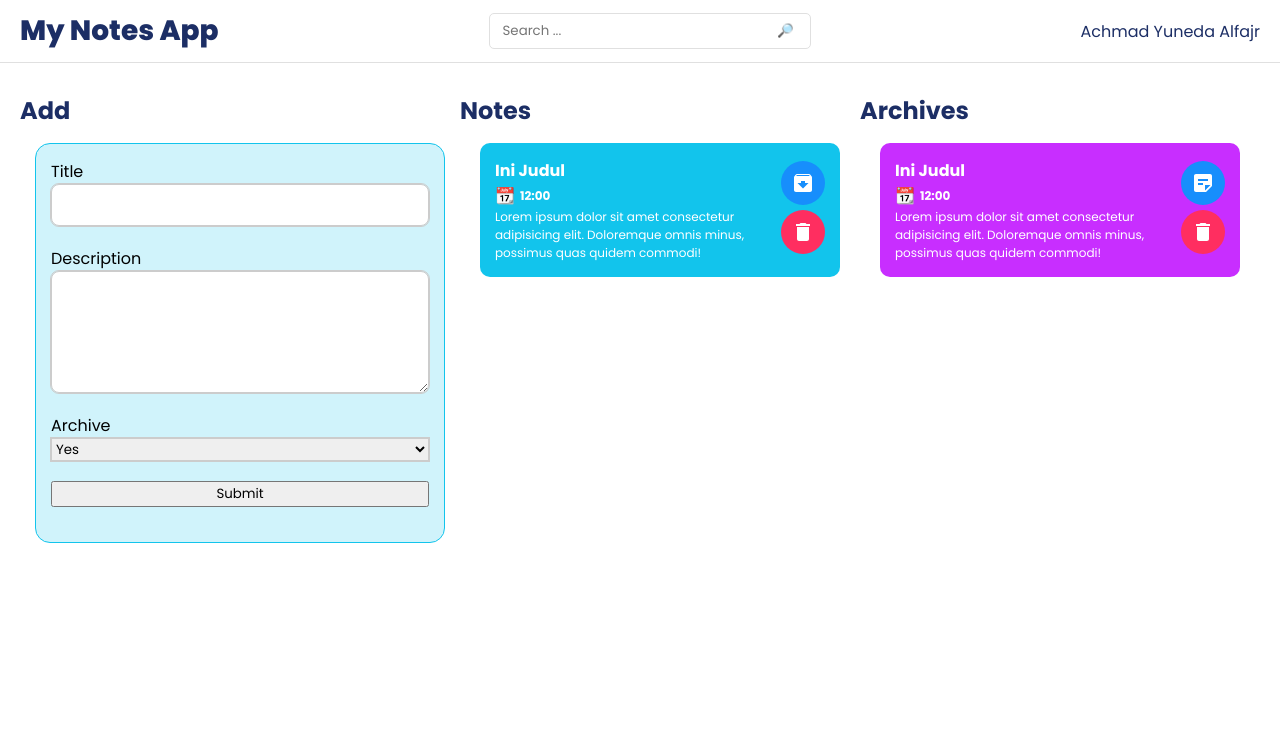
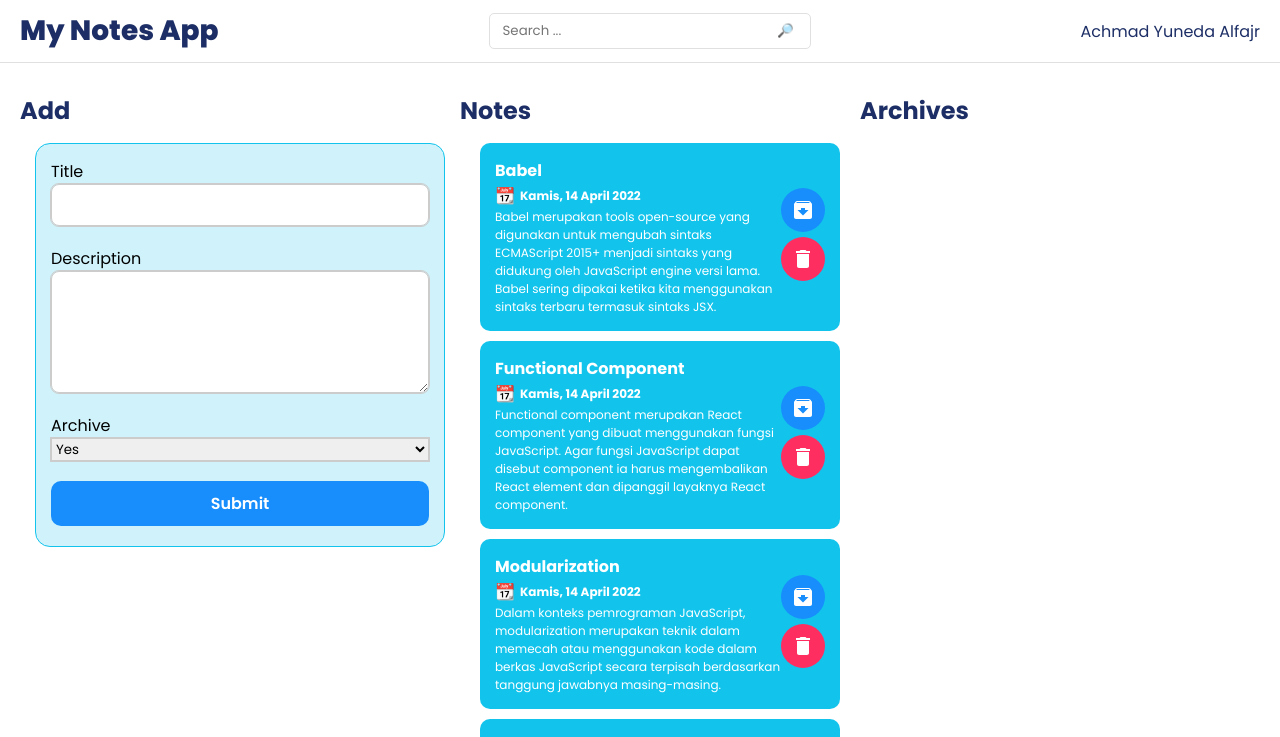
Before and after one commit to yuneda/React-JS-Notes-Website, a React (Create React App) app: page / in a window 1280 px wide. Shown: the top 737 px of the page. Built offline with nearby package versions, Linux system fonts and the light colour scheme; the HTML template or start-up script is replaced by a standard one.

Commit message:
[Add] showing data

```diff
--- a/src/components/AddForm.jsx
+++ b/src/components/AddForm.jsx
@@ -4,6 +4,7 @@
 margin: 15px;
 border: 1px solid #12c4ec;
 padding: 15px;
+padding-bottom: 0;
 border-radius: 15px;
 background: #d0f3fb;
 `
@@ -45,6 +46,20 @@
 const Option = styled.option``
 const Button = styled.button`
 width: 100%;
+border: none;
+cursor: pointer;
+color : #fff;
+background: #178efc;
+padding: 10px;
+border-radius: 10px;
+font-size: 1rem;
+font-weight: 600;
+transition: all 0.3s ease-in-out;
+&:hover {
+  background: #fff;
+  color: #178efc;
+  border: 1px solid #178efc;
+}
 `
 
 const AddForm = () => {
--- a/src/components/CardContainer.jsx
+++ b/src/components/CardContainer.jsx
@@ -2,6 +2,7 @@
 import ArchiveIcon from '@mui/icons-material/Archive';
 import DeleteIcon from '@mui/icons-material/Delete';
 import StickyNote2Icon from '@mui/icons-material/StickyNote2';
+import { showFormattedDate } from "../helper";
 const Container = styled.div`
 margin-top: 7px;
 padding: 8px 20px;
@@ -70,15 +71,18 @@
 const CardContainer = (props) => {
   return (
     <Container>
+      {props.data.map((item) => {
+        if (props.archived === item.archived) {
+          return (
             <Card type={props.type}>
               <ContentCard>
-          <Title>Ini Judul</Title>
+                <Title>{item.title}</Title>
                 <Time>
                   <TimeLogo>📆</TimeLogo>
-            <TimeContent>12:00</TimeContent>
+                  <TimeContent>{showFormattedDate(item.createdAt)}</TimeContent>
                 </Time>
                 <Description>
-            Lorem ipsum dolor sit amet consectetur adipisicing elit. Doloremque omnis minus, possimus quas quidem commodi!
+                  {item.body}
                 </Description>
               </ContentCard>
               <ActionButton>
@@ -90,6 +94,11 @@
                 <Button action="delete"><DeleteIcon /></Button>
               </ActionButton>
             </Card>
+          )
+        }
+        return null;
+      })}
+
     </Container>
   )
 }
--- a/src/components/Content.jsx
+++ b/src/components/Content.jsx
@@ -1,6 +1,7 @@
 import styled from "styled-components"
 import AddForm from "./AddForm"
 import CardContainer from "./CardContainer"
+import { getInitialData } from "../helper"
 
 const Container = styled.div`
 padding: 10px 20px;
@@ -35,11 +36,11 @@
       </AddSection>
       <NotesSection>
         <Title>Notes</Title>
-        <CardContainer type="notes" />
+        <CardContainer type="notes" data={getInitialData()} archived={false} />
       </NotesSection>
       <ArchiveSection>
         <Title>Archives</Title>
-        <CardContainer type="archives" />
+        <CardContainer type="archives" data={getInitialData()} archived={true} />
       </ArchiveSection>
     </Container>
   )
--- /dev/null
+++ b/src/helper/index.js
@@ -0,0 +1,56 @@
+const getInitialData = () => ([
+  {
+    id: 1,
+    title: "Babel",
+    body: "Babel merupakan tools open-source yang digunakan untuk mengubah sintaks ECMAScript 2015+ menjadi sintaks yang didukung oleh JavaScript engine versi lama. Babel sering dipakai ketika kita menggunakan sintaks terbaru termasuk sintaks JSX.",
+    createdAt: '2022-04-14T04:27:34.572Z',
+    archived: false,
+  },
+  {
+    id: 2,
+    title: "Functional Component",
+    body: "Functional component merupakan React component yang dibuat menggunakan fungsi JavaScript. Agar fungsi JavaScript dapat disebut component ia harus mengembalikan React element dan dipanggil layaknya React component.",
+    createdAt: '2022-04-14T04:27:34.572Z',
+    archived: false,
+  },
+  {
+    id: 3,
+    title: "Modularization",
+    body: "Dalam konteks pemrograman JavaScript, modularization merupakan teknik dalam memecah atau menggunakan kode dalam berkas JavaScript secara terpisah berdasarkan tanggung jawabnya masing-masing.",
+    createdAt: '2022-04-14T04:27:34.572Z',
+    archived: false,
+  },
+  {
+    id: 4,
+    title: "Lifecycle",
+    body: "Dalam konteks React component, lifecycle merupakan kumpulan method yang menjadi siklus hidup mulai dari component dibuat (constructor), dicetak (render), pasca-cetak (componentDidMount), dan sebagainya. ",
+    createdAt: '2022-04-14T04:27:34.572Z',
+    archived: false,
+  },
+  {
+    id: 5,
+    title: "ESM",
+    body: "ESM (ECMAScript Module) merupakan format modularisasi standar JavaScript.",
+    createdAt: '2022-04-14T04:27:34.572Z',
+    archived: false,
+  },
+  {
+    id: 6,
+    title: "Module Bundler",
+    body: "Dalam konteks pemrograman JavaScript, module bundler merupakan tools yang digunakan untuk menggabungkan seluruh modul JavaScript yang digunakan oleh aplikasi menjadi satu berkas.",
+    createdAt: '2022-04-14T04:27:34.572Z',
+    archived: false,
+  },
+]);
+
+const showFormattedDate = (date) => {
+  const options = {
+    weekday: "long",
+    year: "numeric",
+    month: "long",
+    day: "numeric"
+  }
+  return new Date(date).toLocaleDateString("id-ID", options)
+}
+
+export { getInitialData, showFormattedDate };
```
Lines whose indentation alone changed are shown as unchanged.
